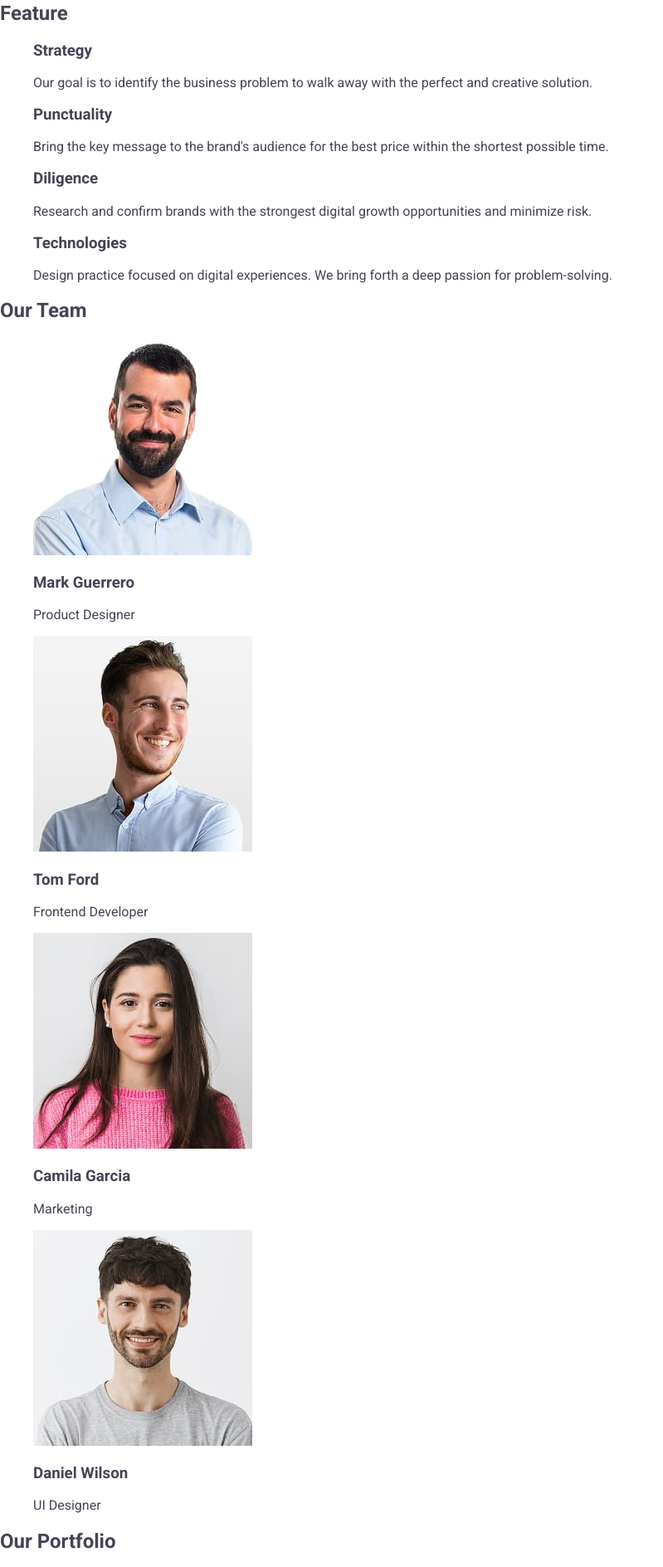
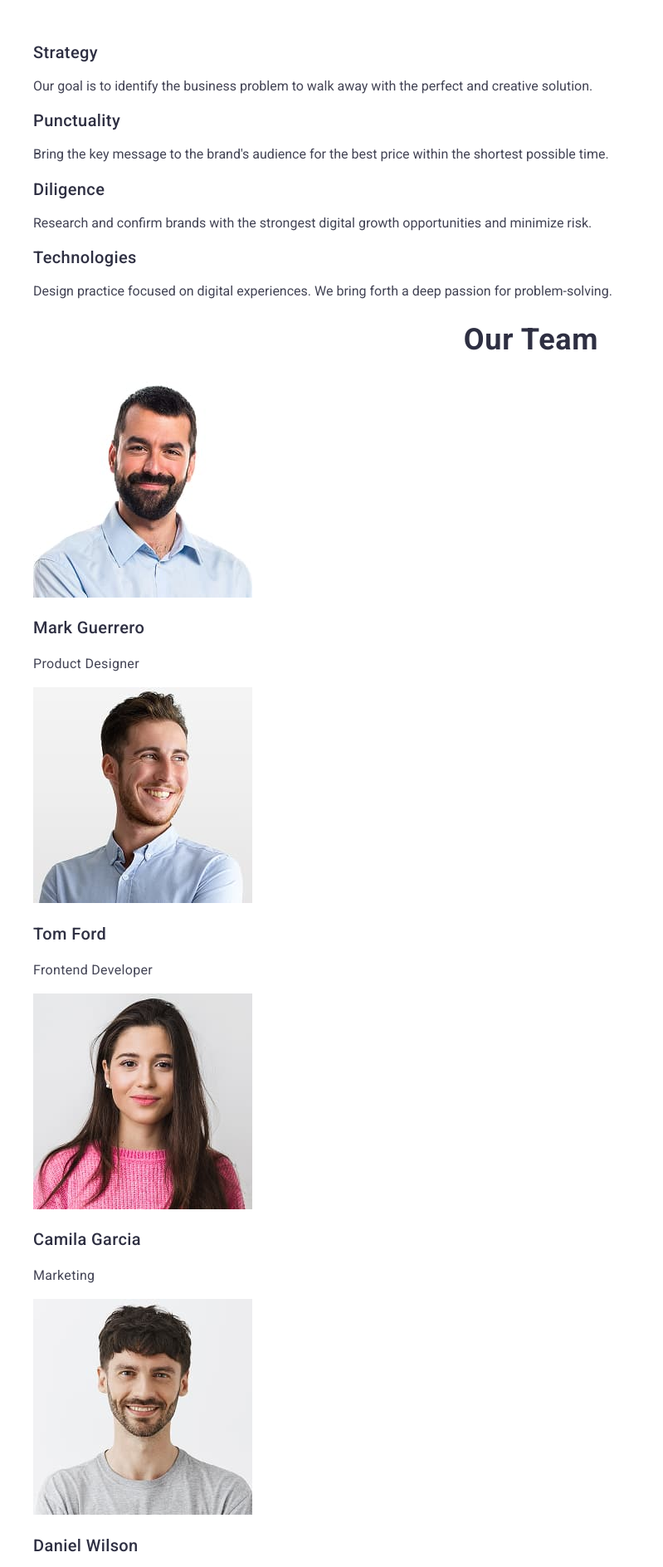
Before and after one commit to VainYouth/goit-markup-hw-02, a plain HTML site: page index.html in a window 1280 px wide. Shown: the part 373-2261 px from the top of the page at 83% size, without its empty margins (0-799 px from the left). Drawn offline with nearby package versions, Linux system fonts and the light colour scheme.

Commit message:
styles-sectios

```diff
--- a/css/styles.css
+++ b/css/styles.css
@@ -112,3 +112,70 @@ a{
 .button {
     cursor: pointer;
 }
+
+.feature {
+opacity: 0;
+}
+
+.about-feature {
+    font-weight: 500;
+    font-size: 20px;
+    line-height: 1.2;
+    letter-spacing: 0.02em;
+    color: #2e2f42;
+}
+
+.intro-feature {
+    font-weight: 400;
+    font-size: 16px;
+    line-height: 1.5;
+    letter-spacing: 0.02em;
+}
+
+.team {
+    font-weight: 700;
+    font-size: 36px;
+    line-height: 1.11;
+    letter-spacing: 0.02em;
+    text-align: center;
+    color: #2e2f42;
+}
+
+.our-team {
+    font-weight: 500;
+    font-size: 20px;
+    line-height: 1.2;
+    letter-spacing: 0.02em;
+    color: #2e2f42;
+}
+
+.about-team {
+    font-weight: 400;
+    font-size: 16px;
+    line-height: 1.5;
+    letter-spacing: 0.02em;
+}
+
+.portfolio {
+    font-weight: 700;
+    font-size: 36px;
+    line-height: 1.11;
+    letter-spacing: 0.02em;
+    text-align: center;
+    color: #2e2f42;
+}
+
+.our-portfolio {
+    font-weight: 500;
+    font-size: 20px;
+    line-height: 1.2;
+    letter-spacing: 0.02em;
+    color: #2e2f42;
+}
+
+.about-portfolio {
+    font-weight: 400;
+    font-size: 16px;
+    line-height: 1.5;
+    letter-spacing: 0.02em;
+}
--- a/index.html
+++ b/index.html
@@ -55,103 +55,103 @@
 
             <!-- section 2 -->
         <section class="section-two">
-            <h2>Feature</h2>
+            <h2 class="feature">Feature</h2>
             <ul>
                 <li>
-                    <h3>
+                    <h3 class="about-feature">
                         Strategy
                     </h3>
-                        <p>
+                        <p class="into-feature">
                             Our goal is to identify the business problem to walk away with the perfect and creative solution.
                         </p>
                 </li>
                 <li>
-                    <h3>
+                    <h3 class="about-feature">
                         Punctuality
                     </h3>
-                        <p>
+                        <p class="into-feature">
                             Bring the key message to the brand's audience for the best price within the shortest possible time.
                         </p>
                 </li>
                 <li>
-                    <h3>
+                    <h3 class="about-feature">
                         Diligence
                     </h3>
-                        <p>
+                        <p class="into-feature">
                             Research and confirm brands with the strongest digital growth opportunities and minimize risk.
                         </p>
                 </li>
                 <li>
-                    <h3>
+                    <h3 class="about-feature">
                         Technologies
                     </h3>
-                            <p>
-                                 Design practice focused on digital experiences. We bring forth a deep passion for problem-solving.
-                            </p>
+                        <p class="into-feature">
+                              Design practice focused on digital experiences. We bring forth a deep passion for problem-solving.
+                        </p>
                 </li>
             </ul>
         </section>
 
         <!-- section 3 -->
         <section class="section-three">
-            <h2>Our Team</h2>
+            <h2 class="team">Our Team</h2>
             <ul>
                     <li>
                         <img src="./images/mark.jpg" width="264" height="260" alt="Mark Guerrero">
-                        <h3>Mark Guerrero</h3>
-                        <p>Product Designer</p>
+                        <h3 class="our-team">Mark Guerrero</h3>
+                        <p class="about-team">Product Designer</p>
                     </li>
                     <li>
                         <img src="./images/Tom.jpg" width="264" height="260" alt="Tom Ford">
-                        <h3>Tom Ford</h3>
-                        <p>Frontend Developer</p>
+                        <h3 class="our-team">Tom Ford</h3>
+                        <p class="about-team">Frontend Developer</p>
                     </li>
                     <li>
                         <img src="./images/camila.jpg" width="264" height="260" alt="Camila Garcia">
-                        <h3>Camila Garcia</h3>
-                        <p>Marketing</p>
+                        <h3 class="our-team">Camila Garcia</h3>
+                        <p class="about-team">Marketing</p>
                     </li>
                     <li>
                         <img src="./images/daniel.jpg" width="264" height="260" alt="Daniel Wilson">
-                        <h3>Daniel Wilson</h3>
-                        <p>UI Designer</p>
+                        <h3 class="our-team">Daniel Wilson</h3>
+                        <p class="about-team">UI Designer</p>
                     </li>
             </ul>
         </section>
 
         <!--section 4-->
         <section class="section-four">
-            <h2>Our Portfolio</h2>
+            <h2 class="portfolio">Our Portfolio</h2>
             <ul>
                 <li>
                     <img src="./images/banking.jpg" width="360" height="300" alt="Banking App">
-                        <h3>Banking App</h3>
-                            <p>App</p>
+                        <h3 class="our-portfolio">Banking App</h3>
+                            <p class="about-portfolio">App</p>
                 </li>
                 <li>
                     <img src="./images/payment.jpg" width="360" height="300" alt="Cashless Payment">
-                        <h3>Cashless Payment</h3>
-                            <p>Marketing</p>
+                        <h3 class="our-portfolio">Cashless Payment</h3>
+                            <p class="about-portfolio">Marketing</p>
                 </li>
                 <li>
                     <img src="./images/app.jpg" width="360" height="300" alt="Meditation App">
-                        <h3>Meditation App</h3>
-                            <p>App</p>
+                        <h3 class="our-portfolio">Meditation App</h3>
+                            <p class="about-portfolio">App</p>
                 </li>
                 <li>
                     <img src="./images/taxi.jpg" width="360" height="300" alt="Taxi Service">
-                        <h3>Taxi Service</h3>
-                            <p>Marketing</p>
+                        <h3 class="our-portfolio">Taxi Service</h3>
+                            <p class="about-portfolio">Marketing</p>
                 </li>
                 <li>
                     <img src="./images/screen.jpg" width="360" height="300" alt="Screen Illustrations">
-                        <h3>Screen Illustrations</h3>
-                            <p>Design</p>
+                        <h3 class="our-portfolio">Screen Illustrations</h3>
+                            <p class="about-portfolio">Design</p>
                 </li>
                 <li>
                     <img src="./images/courses.jpg" width="360" height="300" alt="Online Courses">
-                        <h3>Online Courses</h3>
-                            <p>Marketing</p>
+                        <h3 class="our-portfolio">Online Courses</h3>
+                            <p class="about-portfolio">Marketing</p>
                 </li>
             </ul>
         </section>
```
